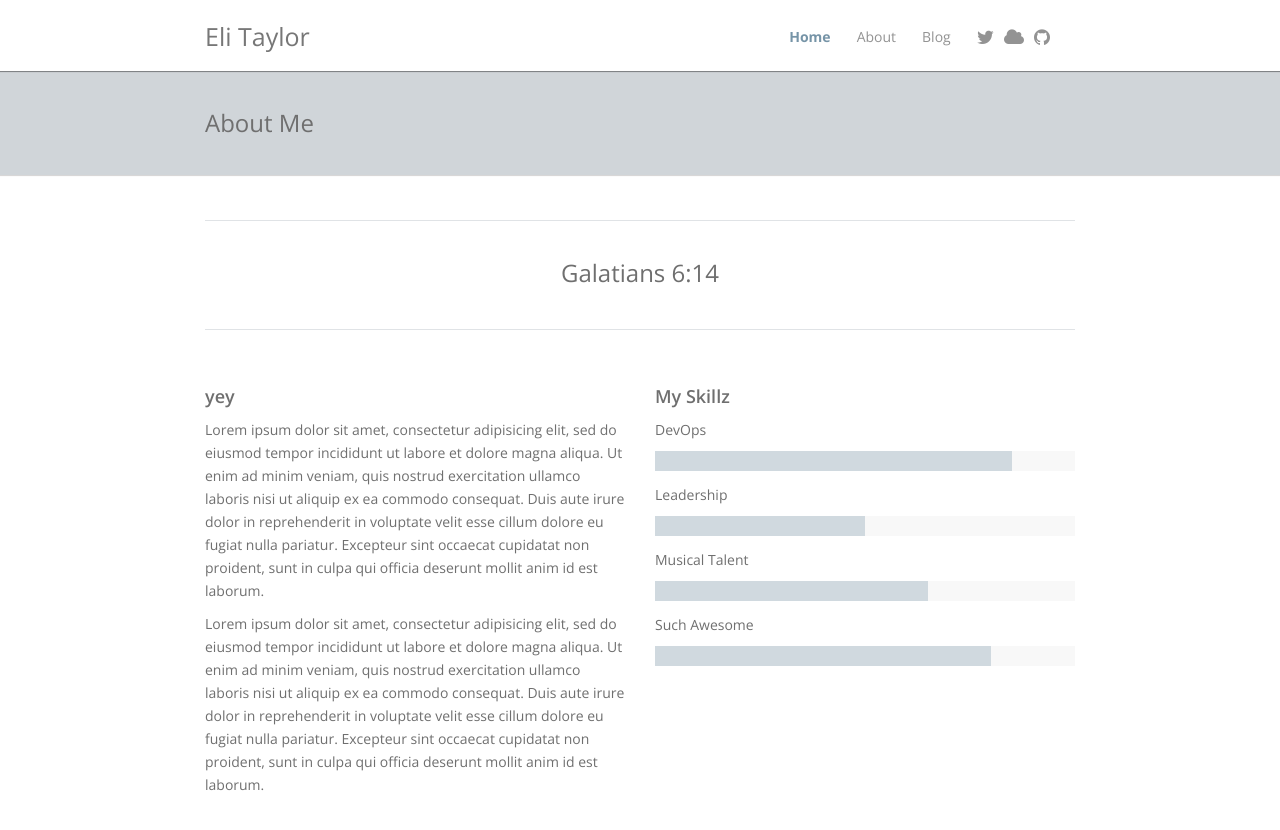
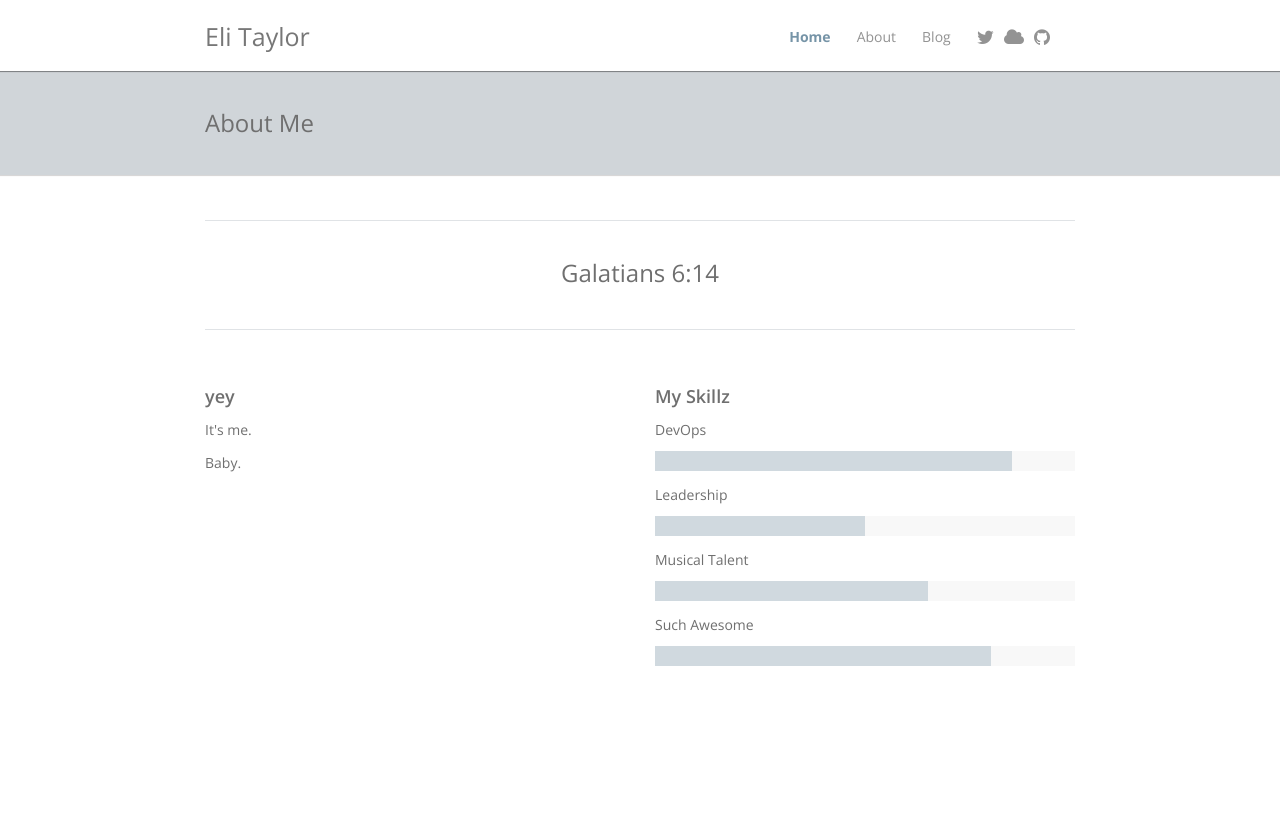
Before and after one commit to elitaylor/elitaylor.github.io, a Jekyll site: the page built from about-me.html, in a window 1280 px wide. Shown: the top 830 px of the page. Built offline with Jekyll 4.4.1, drawn with Linux system fonts in a browser that asks for light colours; nearby versions of some CDN libraries; Markdown is read by kramdown in place of the engine named in the settings.

Commit message:
Add picture to about-me.html

```diff
--- a/about-me.html
+++ b/about-me.html
@@ -8,7 +8,8 @@
                     <h1>About Me</h1>
             </div>
         </div>
-    </header>
+
+    <img class="img-responsive visible-xs" src="http://farm6.staticflickr.com/5443/9554250702_6da42312ea_b.jpg">
 
     <div class="widewrapper">
     <div class="container content">
@@ -17,20 +18,10 @@
             <div class="col-sm-6">
                 <h3>yey</h3>
                 <p>
-                    Lorem ipsum dolor sit amet, consectetur adipisicing elit, sed do eiusmod
-                    tempor incididunt ut labore et dolore magna aliqua. Ut enim ad minim veniam,
-                    quis nostrud exercitation ullamco laboris nisi ut aliquip ex ea commodo
-                    consequat. Duis aute irure dolor in reprehenderit in voluptate velit esse
-                    cillum dolore eu fugiat nulla pariatur. Excepteur sint occaecat cupidatat non
-                    proident, sunt in culpa qui officia deserunt mollit anim id est laborum.
+                  It's me.
                 </p>
                 <p>
-                    Lorem ipsum dolor sit amet, consectetur adipisicing elit, sed do eiusmod
-                    tempor incididunt ut labore et dolore magna aliqua. Ut enim ad minim veniam,
-                    quis nostrud exercitation ullamco laboris nisi ut aliquip ex ea commodo
-                    consequat. Duis aute irure dolor in reprehenderit in voluptate velit esse
-                    cillum dolore eu fugiat nulla pariatur. Excepteur sint occaecat cupidatat non
-                    proident, sunt in culpa qui officia deserunt mollit anim id est laborum.
+                  Baby.
                 </p>
             </div>
 
```
